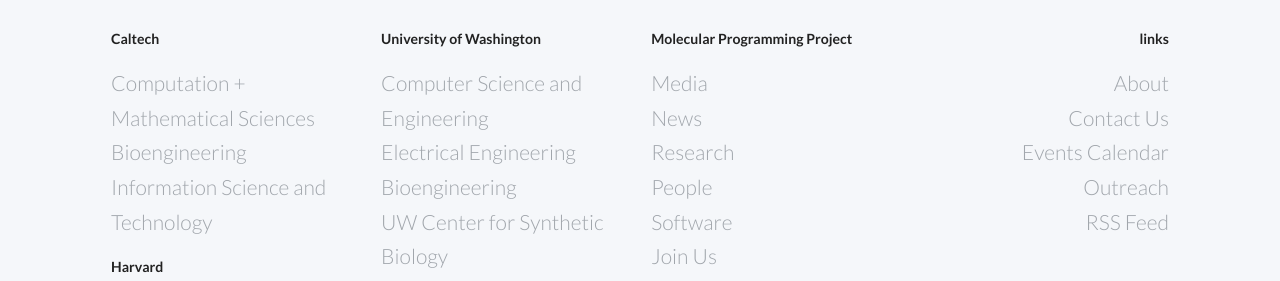
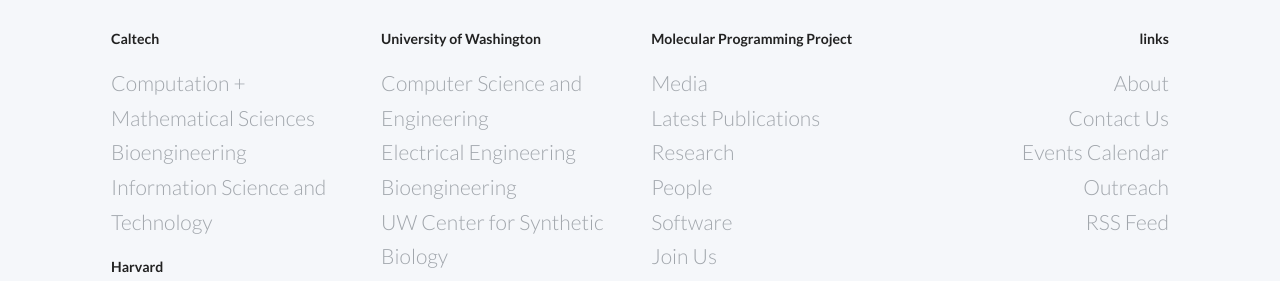
Before and after one commit to douglaslab/mpp, a Jekyll site: the page built from website/index.html, in a window 1280 px wide. Shown: the part 2721-3002 px from the top of the page. Built offline with Jekyll 4.4.1, drawn with Linux system fonts in a browser that asks for light colours; nearby versions of some CDN libraries.

Commit message:
corrected link in footer ('news' -> 'publications')

```diff
--- a/website/_includes/footer.html
+++ b/website/_includes/footer.html
@@ -44,7 +44,7 @@
 			<h6>Molecular Programming Project</h6>
 			<ul>
 				<li><a href="/media.html">Media</a></li>
-				<li><a href="/news">News</a></li>
+				<li><a href="/publications/">Latest Publications</a></li>
 				<li><a href="/outreach.html">Research</a></li>
 				<li><a href="/people.html">People</a></li>
 				<li><a href="/software.html">Software</a></li>
```
